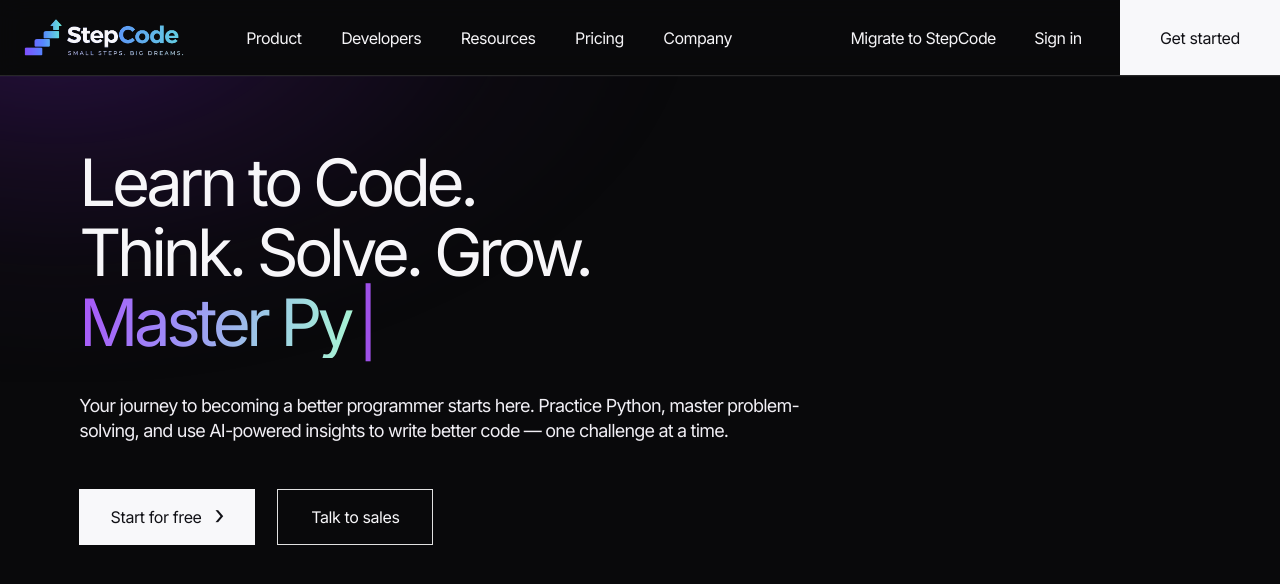
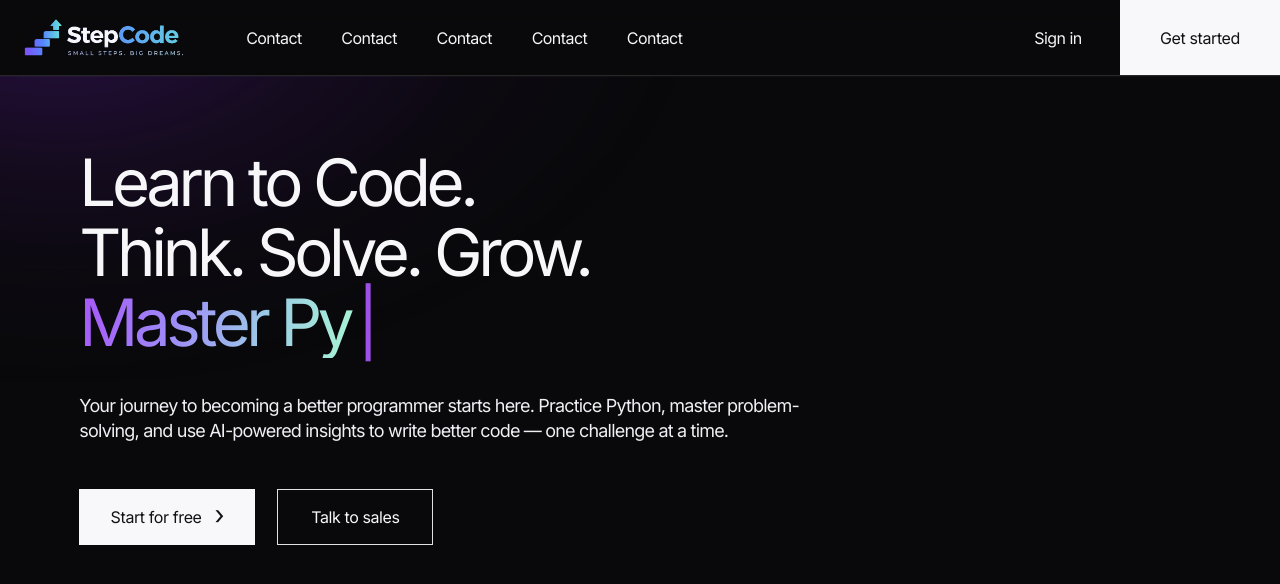
Before and after one commit to Tanzpal/StepCode, a React (Vite) app: page / in a window 1280 px wide. Shown: the top 584 px of the page. Built offline with nearby package versions, Linux system fonts and the light colour scheme.

Commit message:
Update StepCode navbar

```diff
--- a/src/components/Navbar.jsx
+++ b/src/components/Navbar.jsx
@@ -1,14 +1,14 @@
-import { useState } from 'react';
-import { Menu, X } from 'lucide-react';
-import styles from './Navbar.module.css';
-import logo from '../assets/stepcode-logo.png';
+import { useState } from "react";
+import { Menu, X } from "lucide-react";
+import styles from "./Navbar.module.css";
+import logo from "../assets/stepcode-logo.png";
 
 const links = [
-  { label: 'Product', href: '#product' },
-  { label: 'Developers', href: '#developers' },
-  { label: 'Resources', href: '#resources' },
-  { label: 'Pricing', href: '#pricing' },
-  { label: 'Company', href: '#company' },
+  { label: "Contact", href: "#Contact" },
+  { label: "Contact", href: "#Contact" },
+  { label: "Contact", href: "#Contact" },
+  { label: "Contact", href: "#Contact" },
+  { label: "Contact", href: "#Contact" },
 ];
 
 export default function Navbar() {
@@ -23,28 +23,47 @@ export default function Navbar() {
       <button
         className={styles.menuToggle}
         type="button"
-        aria-label={menuOpen ? 'Close navigation' : 'Open navigation'}
+        aria-label={menuOpen ? "Close navigation" : "Open navigation"}
         aria-expanded={menuOpen}
         onClick={() => setMenuOpen((open) => !open)}
       >
         {menuOpen ? <X size={23} /> : <Menu size={23} />}
       </button>
 
-      <nav className={`${styles.navLinks} ${menuOpen ? styles.navLinksOpen : ''}`} aria-label="Main navigation">
+      <nav
+        className={`${styles.navLinks} ${menuOpen ? styles.navLinksOpen : ""}`}
+        aria-label="Main navigation"
+      >
         {links.map((link) => (
-          <a key={link.label} href={link.href} onClick={() => setMenuOpen(false)}>{link.label}</a>
+          <a
+            key={link.label}
+            href={link.href}
+            onClick={() => setMenuOpen(false)}
+          >
+            {link.label}
+          </a>
         ))}
         <div className={styles.mobileActions}>
-          <a href="#migrate" onClick={() => setMenuOpen(false)}>Migrate to StepCode</a>
-          <a href="#signin" onClick={() => setMenuOpen(false)}>Sign in</a>
-          <a className={styles.mobileGetStarted} href="#get-started" onClick={() => setMenuOpen(false)}>Get started</a>
+          {/* <a href="#migrate" onClick={() => setMenuOpen(false)}>Migrate to StepCode</a> */}
+          <a href="#signin" onClick={() => setMenuOpen(false)}>
+            Sign in
+          </a>
+          <a
+            className={styles.mobileGetStarted}
+            href="#get-started"
+            onClick={() => setMenuOpen(false)}
+          >
+            Get started
+          </a>
         </div>
       </nav>
 
       <div className={styles.navActions}>
-        <a href="#migrate">Migrate to StepCode</a>
+        {/* <a href="#migrate">Migrate to StepCode</a> */}
         <a href="#signin">Sign in</a>
-        <a className={styles.getStarted} href="#get-started">Get started</a>
+        <a className={styles.getStarted} href="#get-started">
+          Get started
+        </a>
       </div>
     </header>
   );
```
